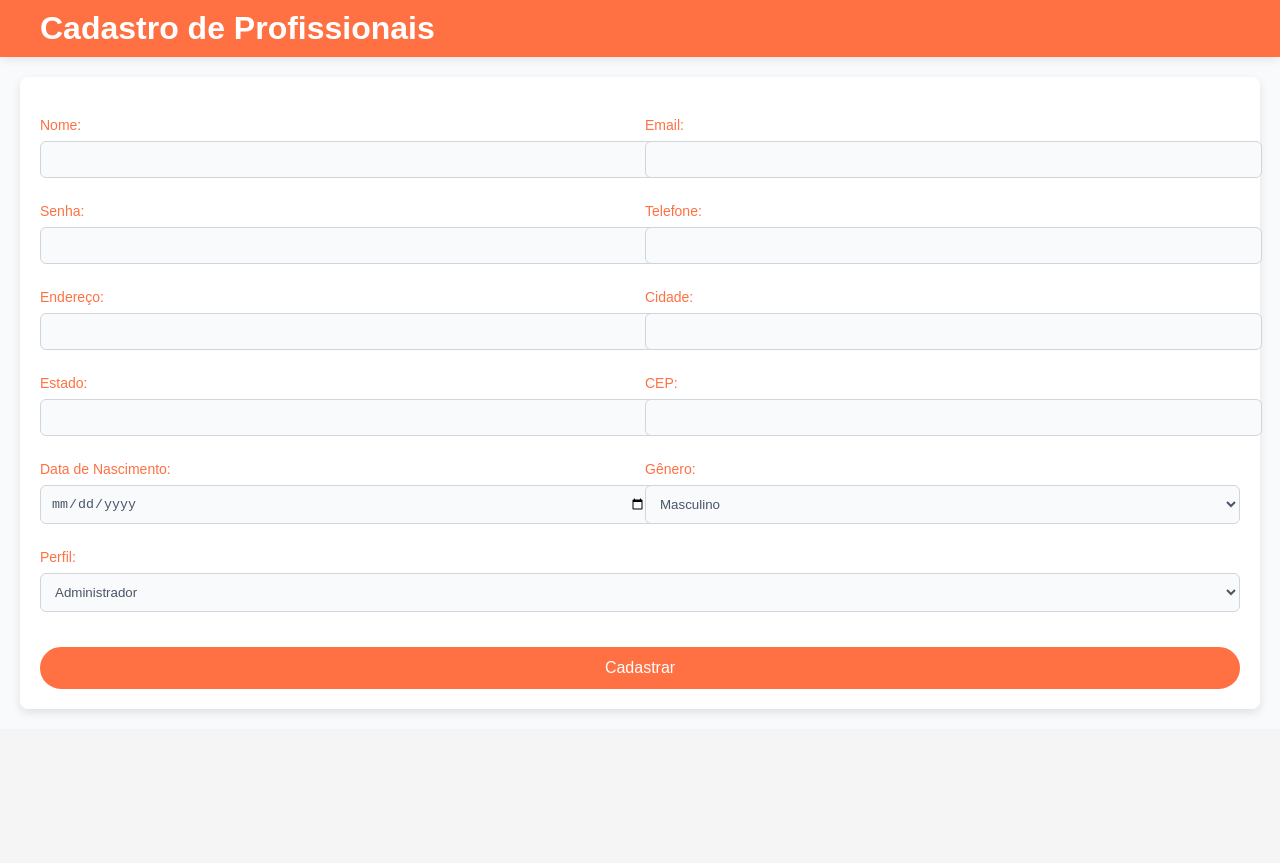
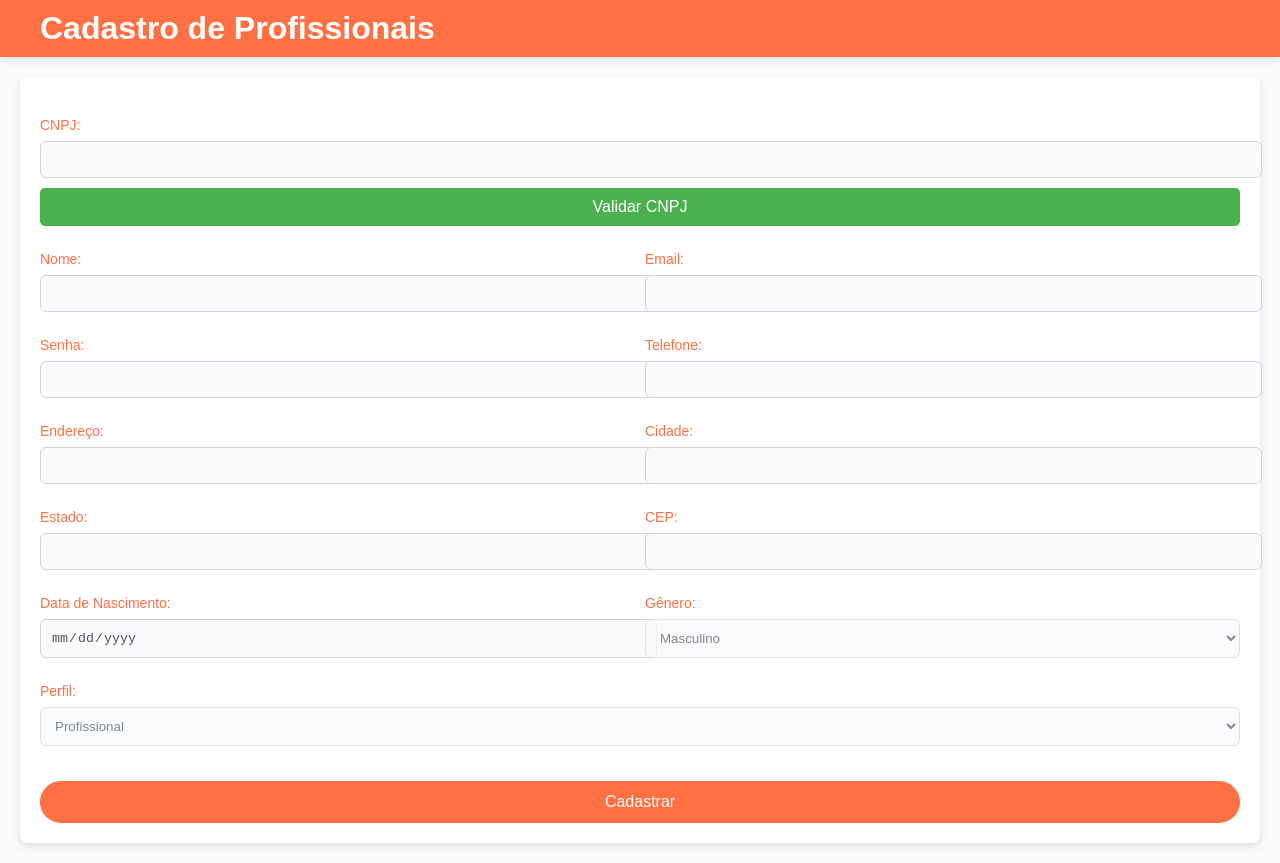
Before and after one commit to ICEI-PUC-Minas-PMV-SI/pmv-si-2024-2-pe6-t2-g06-gestao-de-salao-react-ui, a React (Create React App) app: page /register-profissional in a window 1280 px wide. Before the commit the page ends 800 px from the top, so only its background shows below. Built offline with nearby package versions, Linux system fonts and the light colour scheme.

Commit message:
ao salvar um usuario do tipo profissional, agora pede para entrar com o cnpj do salao para garantir que o usuario trabalha em um determinado salao

```diff
--- a/src/Pages/RegisterPage/RegisterProfissionalPage.tsx
+++ b/src/Pages/RegisterPage/RegisterProfissionalPage.tsx
@@ -1,8 +1,7 @@
 import { useState } from 'react';
 import { useNavigate } from 'react-router-dom';
 import './RegisterUsuarioPage.css';
-import { registerUser } from '../api/UsuarioAPI';
-
+import { registerUser } from '../api/UsuarioAPI'; // Função para registrar o usuário
 
 interface Usuario {
   nome: string;
@@ -16,6 +15,7 @@ interface Usuario {
   dataNascimento: string;
   genero: number;
   perfil: number;
+  cnpj: string; // Campo CNPJ
 }
 
 const generoOptions = [
@@ -25,8 +25,9 @@ const generoOptions = [
 ];
 
 const perfilOptions = [
-  { label: 'Administrador', value: 0 },
-  { label: 'Profissional', value: 1 },
+
+  { label: 'Profissional', value: 0 },
+  { label: 'Administrador', value: 1 },
 ];
 
 const CadastroUsuario: React.FC = () => {
@@ -42,10 +43,12 @@ const CadastroUsuario: React.FC = () => {
     dataNascimento: '',
     genero: generoOptions[0].value,
     perfil: perfilOptions[0].value,
+    cnpj: '',
   });
 
   const [errorMessage, setErrorMessage] = useState<string | null>(null);
   const [isLoading, setIsLoading] = useState(false);
+  const [isCNPJValid, setIsCNPJValid] = useState(false); // Estado para validar o CNPJ
 
   const navigate = useNavigate();
 
@@ -56,13 +59,34 @@ const CadastroUsuario: React.FC = () => {
     });
   };
 
+  // Função para validar CNPJ através de API
+  const handleCNPJValidation = async () => {
+    setErrorMessage(null);
+    setIsLoading(true);
+    try {
+      const response = await fetch(`https://localhost:5001/gateway/saloes/${usuario.cnpj}`);
+      const data = await response.json();
+
+      if (response.ok ) {
+        setIsCNPJValid(true);
+      } else {
+        setErrorMessage('CNPJ não encontrado ou inválido teste.'); // Mensagem de erro se o CNPJ não for válido
+        setIsCNPJValid(false);
+      }
+    } catch (error) {
+      setErrorMessage('Erro ao validar CNPJ.'); // Tratamento de erro
+    } finally {
+      setIsLoading(false);
+    }
+  };
+
   const handleSubmit = async (e: React.FormEvent) => {
     e.preventDefault();
     setErrorMessage(null);
     setIsLoading(true);
 
     try {
-      await registerUser(usuario); // Pass usuario data to registerUser
+      await registerUser(usuario); // Passa os dados do usuário para registerUser
       setIsLoading(false);
       navigate(`/login`);
     } catch (error) {
@@ -76,13 +100,31 @@ const CadastroUsuario: React.FC = () => {
       <div className="login-section">
         <div className="navbar">
           <div className="container">
-            <div className="logo" >Cadastro de Profissionais</div>
+            <div className="logo">Cadastro de Profissionais</div>
           </div>
         </div>
         <div className="cadastro-section">
           <div className="cadastro-card">
             <div className="cadastro-content">
               <form className="cadastro-form" onSubmit={handleSubmit}>
+                <div className="form-row">
+                  <div className="form-group">
+                    <label className="form-label">CNPJ:</label>
+                    <input
+                      type="text"
+                      name="cnpj"
+                      className="form-input"
+                      value={usuario.cnpj}
+                      onChange={handleChange}
+                      required
+                    />
+                    <button type="button" onClick={handleCNPJValidation} disabled={isLoading}>
+                      Validar CNPJ
+                    </button>
+                  </div>
+                </div>
+
+                {/* Outros campos do formulário */}
                 <div className="form-row">
                   <div className="form-group">
                     <label className="form-label">Nome:</label>
@@ -93,6 +135,7 @@ const CadastroUsuario: React.FC = () => {
                       value={usuario.nome}
                       onChange={handleChange}
                       required
+                      disabled={!isCNPJValid} // Desabilitar se o CNPJ não for válido
                     />
                   </div>
                   <div className="form-group">
@@ -104,6 +147,7 @@ const CadastroUsuario: React.FC = () => {
                       value={usuario.email}
                       onChange={handleChange}
                       required
+                      disabled={!isCNPJValid} // Desabilitar se o CNPJ não for válido
                     />
                   </div>
                 </div>
@@ -117,6 +161,7 @@ const CadastroUsuario: React.FC = () => {
                       value={usuario.senha}
                       onChange={handleChange}
                       required
+                      disabled={!isCNPJValid} // Desabilitar se o CNPJ não for válido
                     />
                   </div>
                   <div className="form-group">
@@ -128,6 +173,7 @@ const CadastroUsuario: React.FC = () => {
                       value={usuario.telefone}
                       onChange={handleChange}
                       required
+                      disabled={!isCNPJValid} // Desabilitar se o CNPJ não for válido
                     />
                   </div>
                 </div>
@@ -141,6 +187,7 @@ const CadastroUsuario: React.FC = () => {
                       value={usuario.endereco}
                       onChange={handleChange}
                       required
+                      disabled={!isCNPJValid} // Desabilitar se o CNPJ não for válido
                     />
                   </div>
                   <div className="form-group">
@@ -152,6 +199,7 @@ const CadastroUsuario: React.FC = () => {
                       value={usuario.cidade}
                       onChange={handleChange}
                       required
+                      disabled={!isCNPJValid} // Desabilitar se o CNPJ não for válido
                     />
                   </div>
                 </div>
@@ -165,6 +213,7 @@ const CadastroUsuario: React.FC = () => {
                       value={usuario.estado}
                       onChange={handleChange}
                       required
+                      disabled={!isCNPJValid} // Desabilitar se o CNPJ não for válido
                     />
                   </div>
                   <div className="form-group">
@@ -176,6 +225,7 @@ const CadastroUsuario: React.FC = () => {
                       value={usuario.cep}
                       onChange={handleChange}
                       required
+                      disabled={!isCNPJValid} // Desabilitar se o CNPJ não for válido
                     />
                   </div>
                 </div>
@@ -189,6 +239,7 @@ const CadastroUsuario: React.FC = () => {
                       value={usuario.dataNascimento}
                       onChange={handleChange}
                       required
+                      disabled={!isCNPJValid} // Desabilitar se o CNPJ não for válido
                     />
                   </div>
                   <div className="form-group">
@@ -199,6 +250,7 @@ const CadastroUsuario: React.FC = () => {
                       value={usuario.genero}
                       onChange={handleChange}
                       required
+                      disabled={!isCNPJValid} // Desabilitar se o CNPJ não for válido
                     >
                       {generoOptions.map((option) => (
                         <option key={option.value} value={option.value}>
@@ -217,6 +269,7 @@ const CadastroUsuario: React.FC = () => {
                       value={usuario.perfil}
                       onChange={handleChange}
                       required
+                      disabled={!isCNPJValid} // Desabilitar se o CNPJ não for válido
                     >
                       {perfilOptions.map((option) => (
                         <option key={option.value} value={option.value}>
@@ -226,7 +279,10 @@ const CadastroUsuario: React.FC = () => {
                     </select>
                   </div>
                 </div>
-                <button type="submit" className="button">Cadastrar</button>
+                <button type="submit" className="button" disabled={!isCNPJValid || isLoading}>
+                  Cadastrar
+                </button>
+                {errorMessage && <p className="error-message">{errorMessage}</p>}
               </form>
             </div>
           </div>
@@ -235,11 +291,5 @@ const CadastroUsuario: React.FC = () => {
     </div>
   );
 };
+
 export default CadastroUsuario;
-
-function setErrorMessage(arg0: null) {
-  throw new Error('Function not implemented.');
-}
-function setIsLoading(arg0: boolean) {
-  throw new Error('Function not implemented.');
-}
```
Also changed, not shown: src/Pages/api/SalaoAPI.tsx (added, +23 -0 lines).
